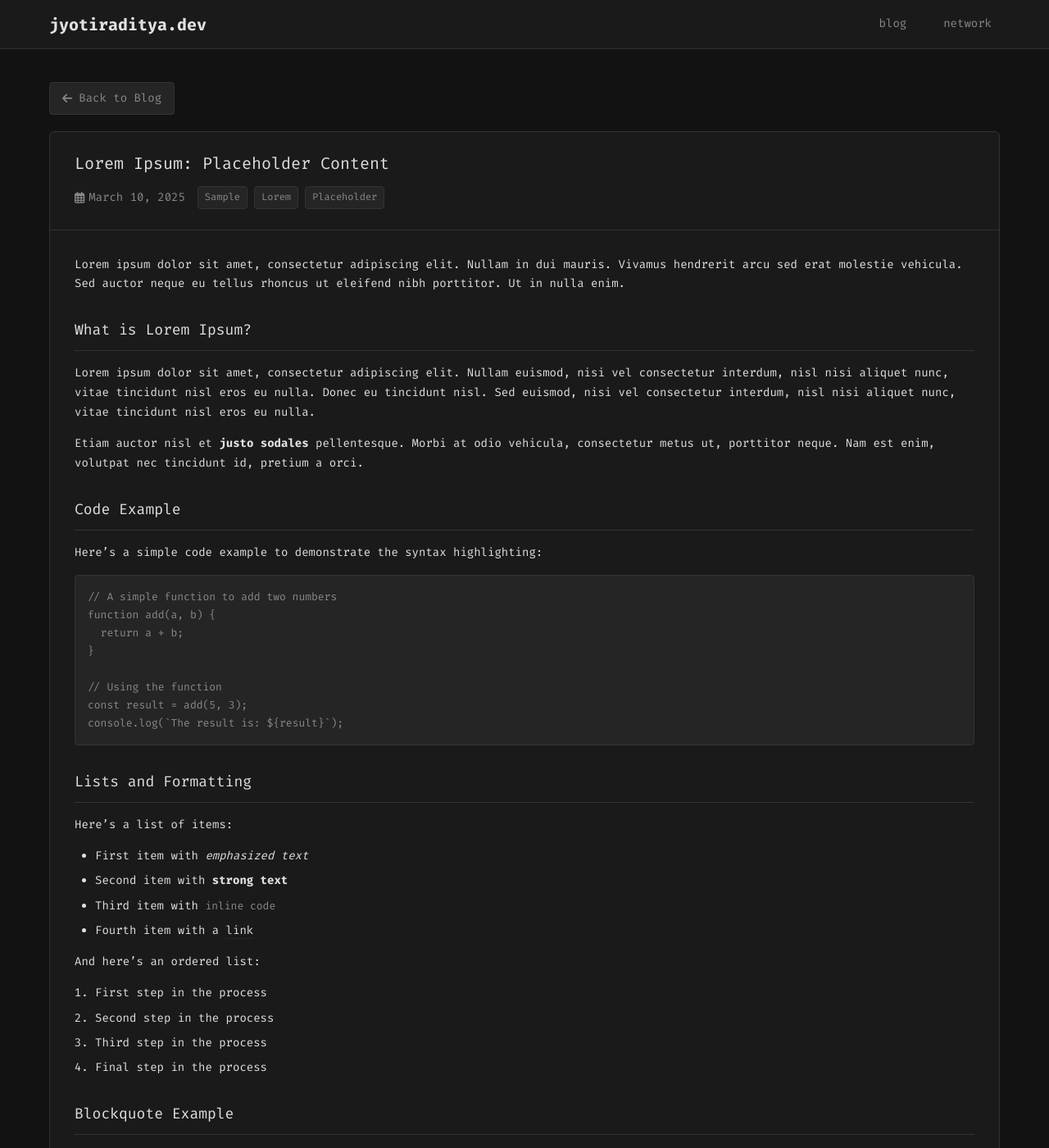
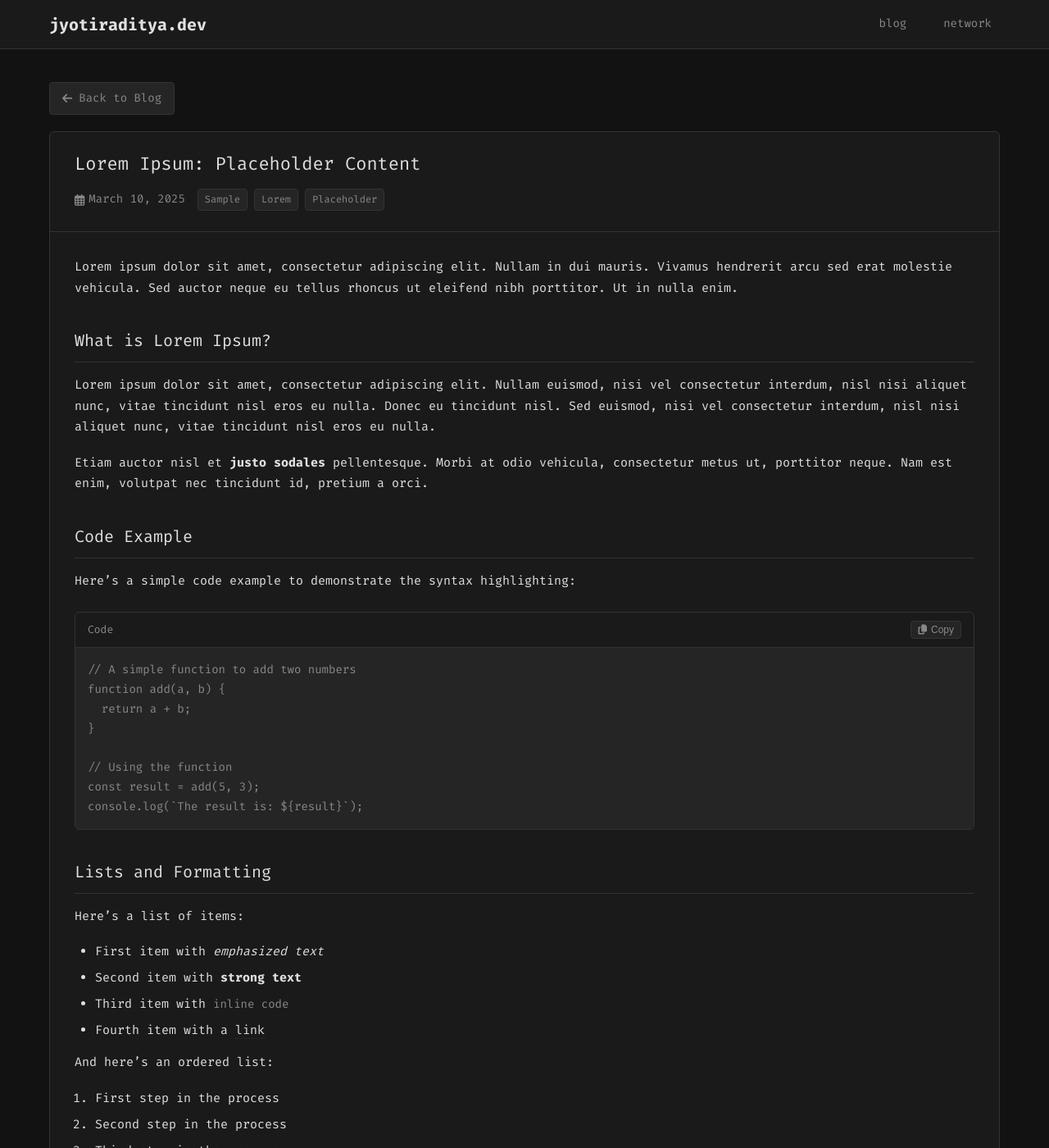
Before and after one commit to imjyotiraditya/imjyotiraditya.github.io, a Jekyll site: the page built from _posts/2025-03-10-lorem-ipsum.md, in a window 1280 px wide and 1400 px high. Shown: the whole window at 82% size. Built offline with Jekyll 4.4.1, drawn with Linux system fonts in a browser that asks for light colours.

Commit message:
feat: Enhance blog styling with improved code blocks
Signed-off-by: Jyotiraditya Panda <jyotiraditya@aospa.co>

```diff
--- a/_layouts/default.html
+++ b/_layouts/default.html
@@ -59,5 +59,9 @@
         &copy; {{ site.time | date: '%Y' }} Jyotiraditya Panda. All rights reserved.
       </div>
     </footer>
+
+    {% if page.layout == 'post' %}
+    <script src="/assets/js/blog.js"></script>
+    {% endif %}
   </body>
 </html>
--- a/_sass/_blog.scss
+++ b/_sass/_blog.scss
@@ -11,13 +11,16 @@
     border: 1px solid var(--border-color);
     border-radius: 6px;
     overflow: hidden;
-    transition: border-color 0.2s ease;
+    transition:
+        border-color 0.2s ease,
+        transform 0.2s ease;
     display: flex;
     flex-direction: column;
 }
 
 .blog-card:hover {
     border-color: var(--border-hover);
+    transform: translateY(-3px);
 }
 
 .blog-header {
@@ -117,7 +120,7 @@
 }
 
 .blog-post-title {
-    font-size: 20px;
+    font-size: 22px;
     color: var(--text-primary);
     margin-bottom: 15px;
     line-height: 1.3;
@@ -161,8 +164,8 @@
 
 /* Blog Post Content Typography */
 .blog-post-content h2 {
-    font-size: 18px;
-    margin: 30px 0 15px;
+    font-size: 20px;
+    margin: 35px 0 15px;
     color: var(--text-primary);
     padding-bottom: 10px;
     border-bottom: 1px solid var(--border-color);
@@ -171,18 +174,18 @@
 }
 
 .blog-post-content h3 {
-    font-size: 16px;
-    margin: 25px 0 12px;
+    font-size: 18px;
+    margin: 30px 0 12px;
     color: var(--text-primary);
     font-weight: normal;
     font-family: "Fira Code", monospace;
 }
 
 .blog-post-content p {
-    margin-bottom: 15px;
+    margin-bottom: 18px;
     line-height: 1.7;
     color: var(--text-primary);
-    font-size: 14px;
+    font-size: 15px;
     font-family: "Fira Code", monospace;
 }
 
@@ -196,7 +199,7 @@
     margin: 8px 0;
     color: var(--text-primary);
     line-height: 1.6;
-    font-size: 14px;
+    font-size: 15px;
     font-family: "Fira Code", monospace;
 }
 
@@ -211,18 +214,60 @@
     border-color: var(--text-primary);
 }
 
+/* Enhanced Code Blocks */
+.code-block-container {
+    background: var(--element-bg);
+    border: 1px solid var(--border-color);
+    border-radius: 6px;
+    margin: 25px 0;
+    overflow: hidden;
+}
+
+.code-block-header {
+    display: flex;
+    justify-content: space-between;
+    align-items: center;
+    padding: 10px 15px;
+    background: var(--darker-bg);
+    border-bottom: 1px solid var(--border-color);
+}
+
+.code-block-title {
+    font-size: 13px;
+    color: var(--text-secondary);
+    font-family: "Fira Code", monospace;
+}
+
+.copy-button {
+    padding: 3px 8px;
+    font-size: 12px;
+    background: var(--element-bg);
+    color: var(--text-secondary);
+    border: 1px solid var(--border-color);
+    border-radius: 4px;
+    cursor: pointer;
+    transition: all 0.2s ease;
+    display: flex;
+    align-items: center;
+    gap: 5px;
+}
+
+.copy-button:hover {
+    background: var(--darker-bg);
+    color: var(--text-primary);
+    border-color: var(--border-hover);
+}
+
 .blog-post-content pre {
     background: var(--element-bg);
-    border: 1px solid var(--border-color);
-    border-radius: 4px;
     padding: 15px;
-    margin: 15px 0;
+    margin: 0;
     overflow-x: auto;
 }
 
 .blog-post-content code {
     font-family: "Fira Code", monospace;
-    font-size: 13px;
+    font-size: 14px;
     color: var(--text-secondary);
 }
 
@@ -231,24 +276,35 @@
     line-height: 1.7;
 }
 
+.blog-post-content p code {
+    background: var(--element-bg);
+    padding: 2px 5px;
+    border-radius: 3px;
+    font-size: 13px;
+    color: var(--text-primary);
+}
+
 .blog-post-content img {
     max-width: 100%;
     height: auto;
-    border-radius: 4px;
-    margin: 20px 0;
+    border-radius: 6px;
+    margin: 25px 0;
     border: 1px solid var(--border-color);
+    display: block;
 }
 
 .blog-post-content blockquote {
     border-left: 4px solid var(--border-hover);
-    padding: 15px;
-    margin: 20px 0;
+    padding: 15px 20px;
+    margin: 25px 0;
     background: var(--element-bg);
     font-style: italic;
+    border-radius: 0 6px 6px 0;
 }
 
 .blog-post-content blockquote p {
     margin-bottom: 0;
+    color: var(--text-secondary);
 }
 
 /* Back to Blog Button */
@@ -293,6 +349,40 @@
     color: #f8f8f2;
 }
 
+/* Table Styles */
+.blog-post-content table {
+    width: 100%;
+    border-collapse: collapse;
+    margin: 25px 0;
+    font-size: 14px;
+    border-radius: 6px;
+    overflow: hidden;
+    border: 1px solid var(--border-color);
+}
+
+.blog-post-content th {
+    background-color: var(--darker-bg);
+    color: var(--text-primary);
+    font-weight: normal;
+    padding: 12px 15px;
+    text-align: left;
+    border-bottom: 1px solid var(--border-color);
+}
+
+.blog-post-content td {
+    padding: 10px 15px;
+    border-bottom: 1px solid var(--border-color);
+    color: var(--text-secondary);
+}
+
+.blog-post-content tr:last-child td {
+    border-bottom: none;
+}
+
+.blog-post-content tr:nth-child(even) {
+    background-color: var(--element-bg);
+}
+
 /* Responsive for mobile */
 @media (max-width: 768px) {
     .blog-grid {
@@ -309,6 +399,11 @@
 
     .blog-post-title {
         font-size: 20px;
+    }
+
+    .blog-post-content table {
+        display: block;
+        overflow-x: auto;
     }
 }
 
--- /dev/null
+++ b/assets/js/blog.js
@@ -0,0 +1,56 @@
+document.addEventListener("DOMContentLoaded", function () {
+  const codeBlocks = document.querySelectorAll(".blog-post-content pre");
+
+  codeBlocks.forEach(function (codeBlock, index) {
+    const code = codeBlock.querySelector("code");
+    if (!code) return;
+
+    let language = "code";
+    const classes = code.className.split(" ");
+    for (const cls of classes) {
+      if (cls.startsWith("language-")) {
+        language = cls.replace("language-", "");
+        break;
+      }
+    }
+
+    const container = document.createElement("div");
+    container.className = "code-block-container";
+
+    const header = document.createElement("div");
+    header.className = "code-block-header";
+
+    const title = document.createElement("span");
+    title.className = "code-block-title";
+    title.textContent = language.charAt(0).toUpperCase() + language.slice(1);
+    header.appendChild(title);
+
+    const copyButton = document.createElement("button");
+    copyButton.className = "copy-button";
+    copyButton.innerHTML = '<i class="fas fa-copy"></i> Copy';
+    copyButton.onclick = function () {
+      const codeText = code.textContent;
+      navigator.clipboard
+        .writeText(codeText)
+        .then(function () {
+          copyButton.innerHTML = '<i class="fas fa-check"></i> Copied!';
+          setTimeout(function () {
+            copyButton.innerHTML = '<i class="fas fa-copy"></i> Copy';
+          }, 2000);
+        })
+        .catch(function (error) {
+          console.error("Error copying text: ", error);
+          copyButton.innerHTML = '<i class="fas fa-times"></i> Error!';
+          setTimeout(function () {
+            copyButton.innerHTML = '<i class="fas fa-copy"></i> Copy';
+          }, 2000);
+        });
+    };
+    header.appendChild(copyButton);
+
+    container.appendChild(header);
+
+    codeBlock.parentNode.insertBefore(container, codeBlock);
+    container.appendChild(codeBlock);
+  });
+});
```
